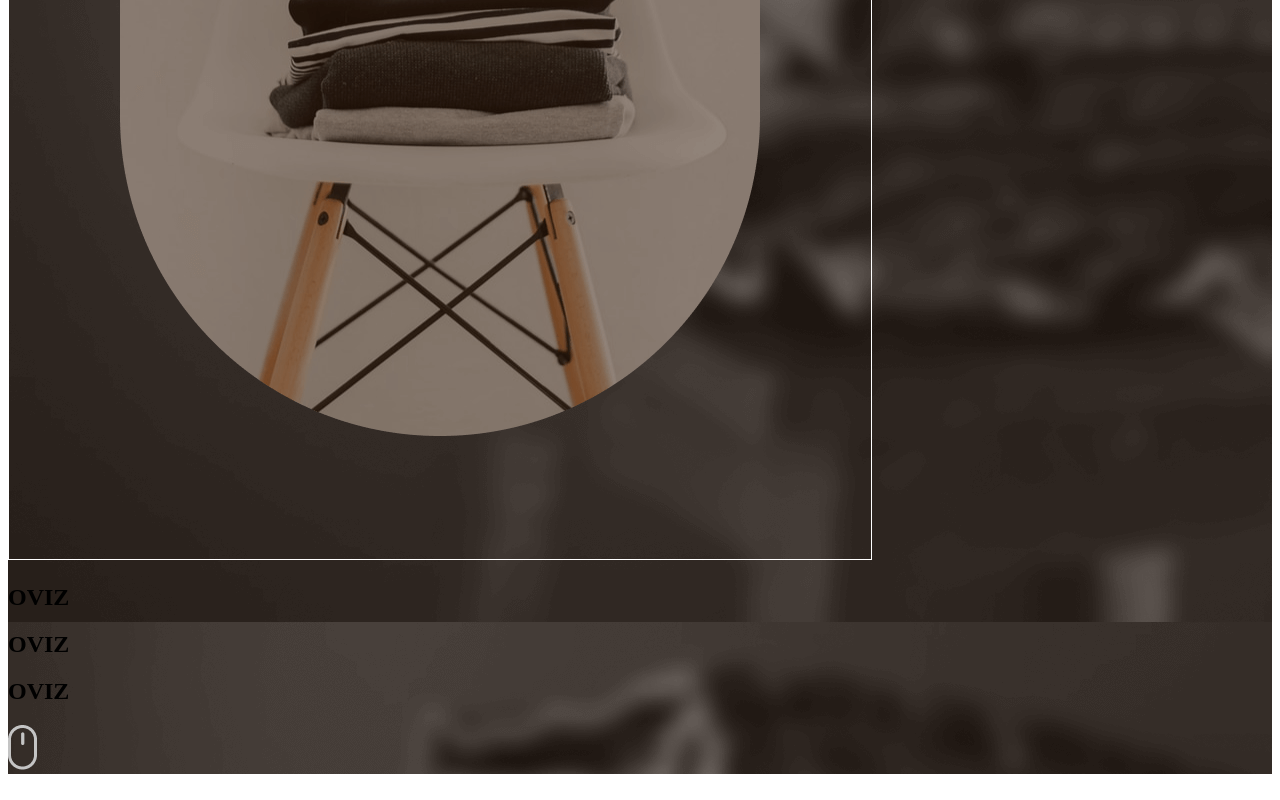
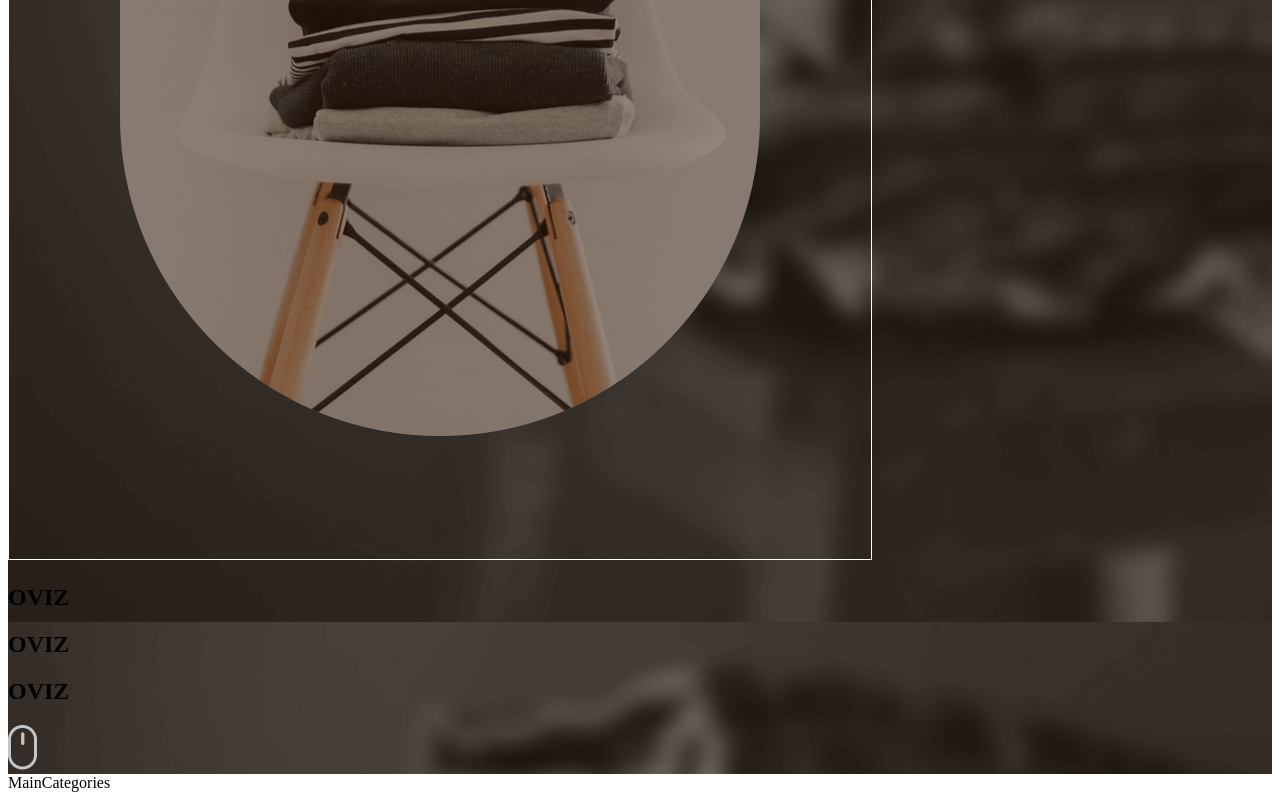
Before and after one commit to LayanJay/Ovix-fashions, a Next.js app: page / in a window 1280 px wide. Shown: the part 562-1362 px from the top of the page. Built offline with nearby package versions, Linux system fonts and the light colour scheme.

Commit message:
WIP: homepage main categories section

```diff
--- /dev/null
+++ b/modules/homepage/MainCategories.jsx
@@ -0,0 +1,11 @@
+import Container from '../../components/Layout/Container'
+
+const MainCategories = () => {
+  return (
+    <>
+      <Container>MainCategories</Container>
+    </>
+  )
+}
+
+export default MainCategories
--- a/pages/index.jsx
+++ b/pages/index.jsx
@@ -1,10 +1,12 @@
 import Layout from '../components/Layout'
 import HeroSection from '../modules/homepage/HeroSection'
+import MainCategories from '../modules/homepage/MainCategories'
 
 const Home = () => {
   return (
     <Layout title="Oviz Fashions | Your Charming Beauty is Our Passion">
       <HeroSection />
+      <MainCategories />
     </Layout>
   )
 }
```
